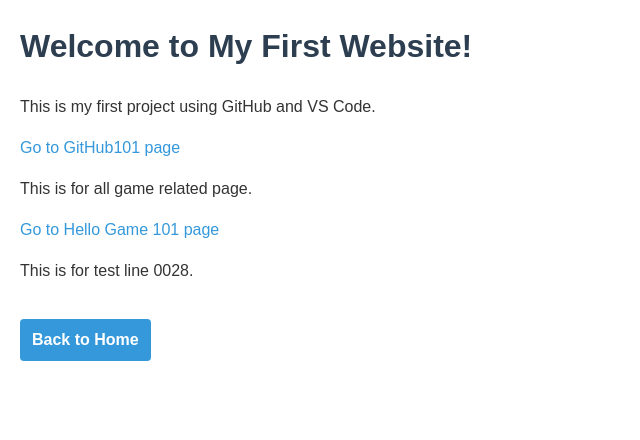
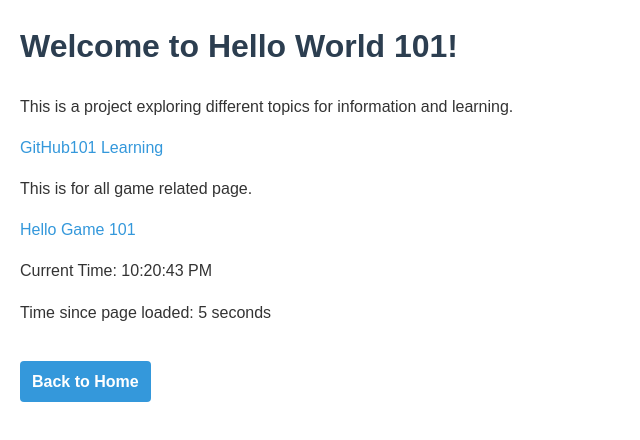
Before and after one commit to gvista-dotcom/HelloWorld101, a plain HTML site: page index.html in a window 1280 px wide. Shown: the whole page, without its empty margins (0-640 px from the left). Drawn offline with Linux system fonts and the light colour scheme.

Commit message:
Update index.html add Timer

```diff
--- a/index.html
+++ b/index.html
@@ -9,12 +9,26 @@
 </head>
 
 <body>
-  <h1>Welcome to My First Website!</h1>
-  <p>This is my first project using GitHub and VS Code.</p>
-  <a href="GitHub101.html">Go to GitHub101 page</a>
+  <!-- OPENING SECTION -->
+  <h1>Welcome to Hello World 101!</h1>
+  <p>This is a project exploring different topics for information and learning.</p>
+  <a href="GitHub101.html">GitHub101 Learning</a>
   <p>This is for all game related page.</p>
-  <a href="HelloGame101.html">Go to Hello Game 101 page</a>
-  <p>This is for test line 0028.</p>
+  <a href="HelloGame101.html">Hello Game 101 </a>
+
+   <!-- BACK TO HOME -->
   <script src="backLink.js"></script>
-</body>
+
+  <!-- TIMER SECTION -->
+  <p id="currentTime"></p>
+  <p id="elapsedTime">0 seconds</p>
+
+  <script>
+    const startTime = Date.now();
+    setInterval(() => {
+      document.getElementById('currentTime').textContent = "Current Time: " + new Date().toLocaleTimeString();
+      document.getElementById('elapsedTime').textContent = "Time since page loaded: " + Math.floor((Date.now() - startTime)/1000) + " seconds";
+    }, 1000);
+  </script>
+ </body>
 </html>
```
